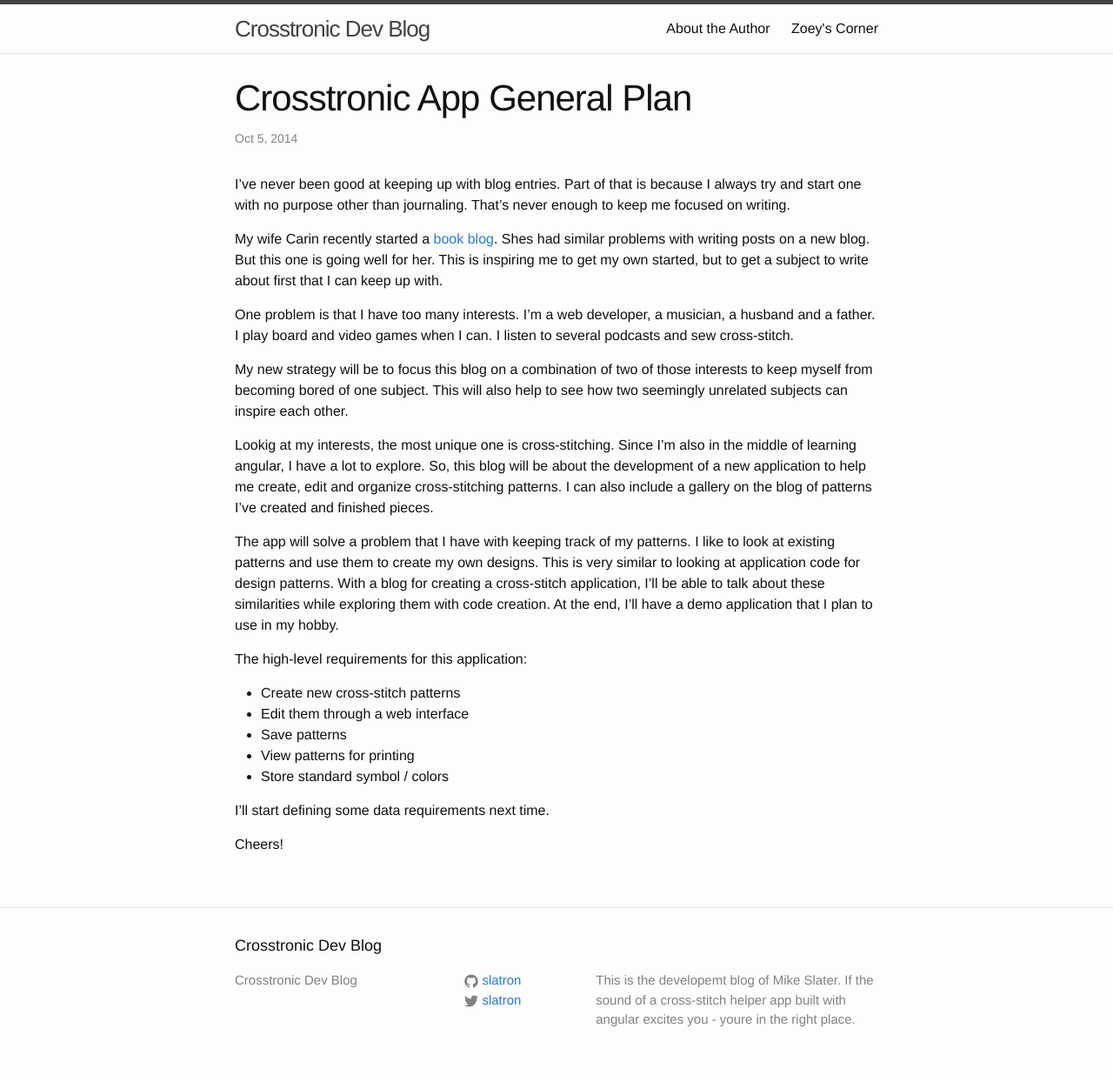
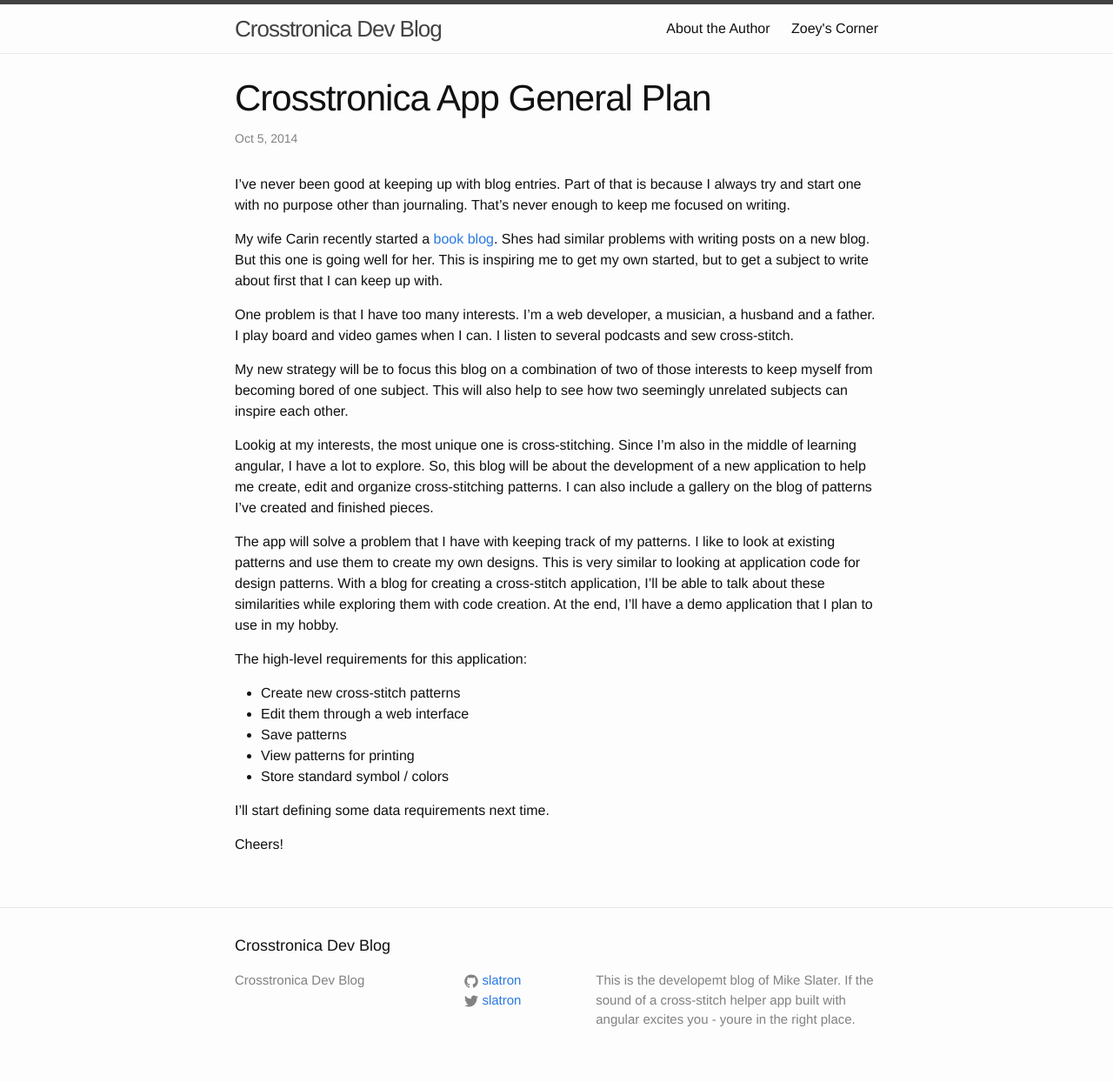
Before and after one commit to slatron/slatron.github.io, a Jekyll site: the page built from _posts/2014-10-05-crosstronica-app-plan.markdown, in a window 1280 px wide. Shown: the whole page at 87% size. Built offline with Jekyll 4.4.1, drawn with Linux system fonts in a browser that asks for light colours.

Commit message:
added blog post

```diff
--- a/_config.yml
+++ b/_config.yml
@@ -1,5 +1,5 @@
 # Site settings
-title: Crosstronic Dev Blog
+title: Crosstronica Dev Blog
 description: > # > = ignore newlines
   This is the developemt blog of Mike Slater.
   If the sound of a cross-stitch helper app built with
--- a/_posts/2014-10-05-crosstronic-app-plan.markdown
+++ b/_posts/2014-10-05-crosstronica-app-plan.markdown
@@ -1,8 +1,8 @@
 ---
 layout: post
-title:  "Crosstronic App General Plan"
+title:  "Crosstronica App General Plan"
 date:   2014-10-05 12:18:24
-categories: crosstronic
+categories: crosstronica
 ---
 I've never been good at keeping up with blog entries. Part of that is because I always try and start one with no purpose other than journaling. That's never enough to keep me focused on writing.
 
```
Also changed, not shown: _posts/2014-10-06-jquery-vs-angular.markdown (added, +33 -0 lines), 1 other file.
